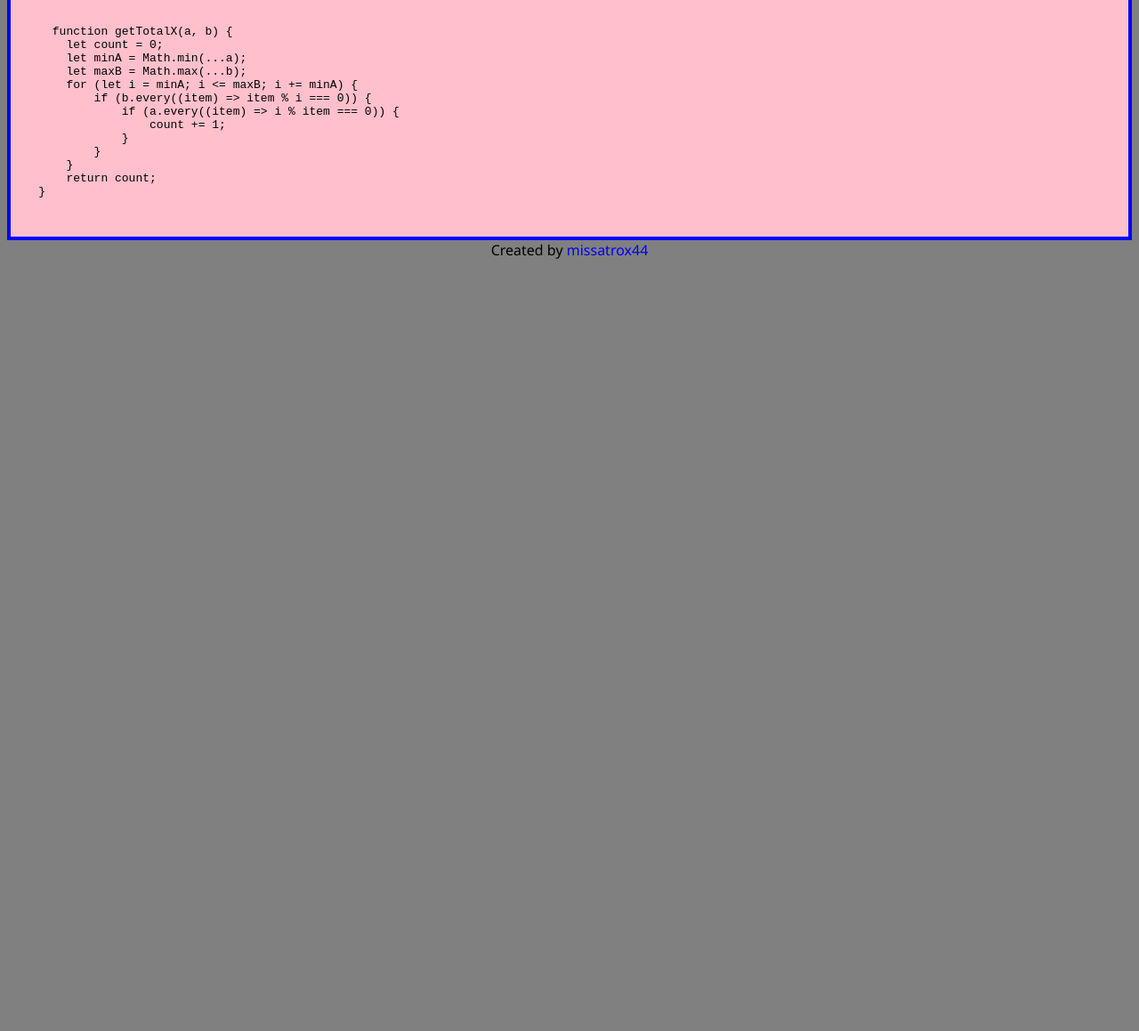
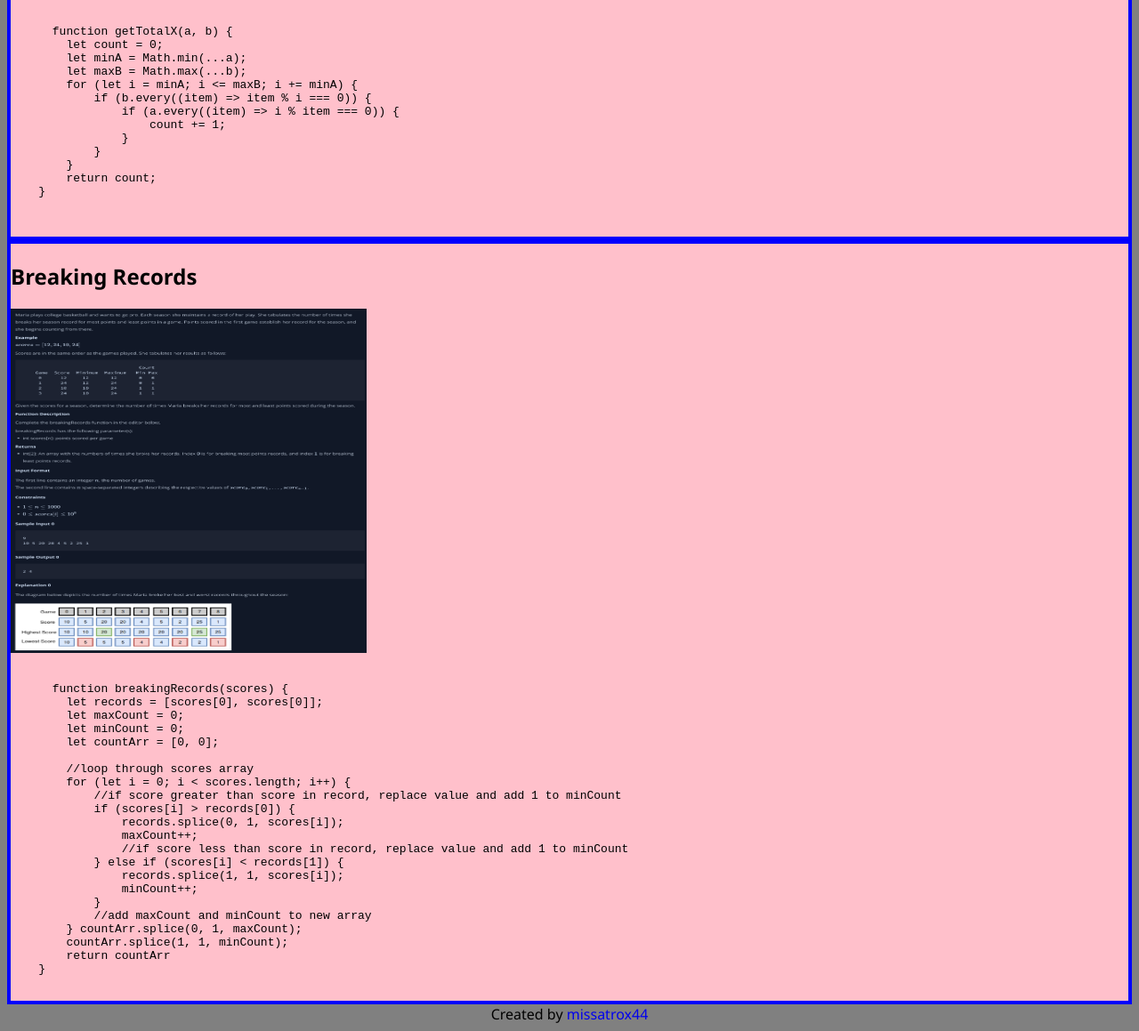
Before and after one commit to missatrox44/algo-practice-problems, a plain HTML site: page index.html in a window 1280 px wide. Shown: the part 4235-5394 px from the top of the page at 89% size. Before the commit the page ends 4535 px from the top, so only its background shows below. Drawn offline with Linux system fonts and the light colour scheme.

Commit message:
added breaking records problem

```diff
--- a/index.html
+++ b/index.html
@@ -147,6 +147,36 @@
       </code></pre>
   </div>
 
+  <div class="problem-box">
+    <h2>Breaking Records</h2>
+    <img width="400px" height="387px" src="./images/breaking-records.png" alt="breaking records">
+    <br>
+    <pre><code>
+      function breakingRecords(scores) {
+        let records = [scores[0], scores[0]];
+        let maxCount = 0;
+        let minCount = 0;
+        let countArr = [0, 0];
+
+        //loop through scores array
+        for (let i = 0; i < scores.length; i++) {
+            //if score greater than score in record, replace value and add 1 to minCount
+            if (scores[i] > records[0]) {
+                records.splice(0, 1, scores[i]);
+                maxCount++;
+                //if score less than score in record, replace value and add 1 to minCount
+            } else if (scores[i] < records[1]) {
+                records.splice(1, 1, scores[i]);
+                minCount++;
+            }
+            //add maxCount and minCount to new array
+        } countArr.splice(0, 1, maxCount);
+        countArr.splice(1, 1, minCount);
+        return countArr
+    }
+      </code></pre>
+  </div>
+
   <footer>
     Created by <a class="custom-link" href="https://github.com/missatrox44">missatrox44</a>
   </footer>
```
Also changed, not shown: images/breaking-records.png (added).
